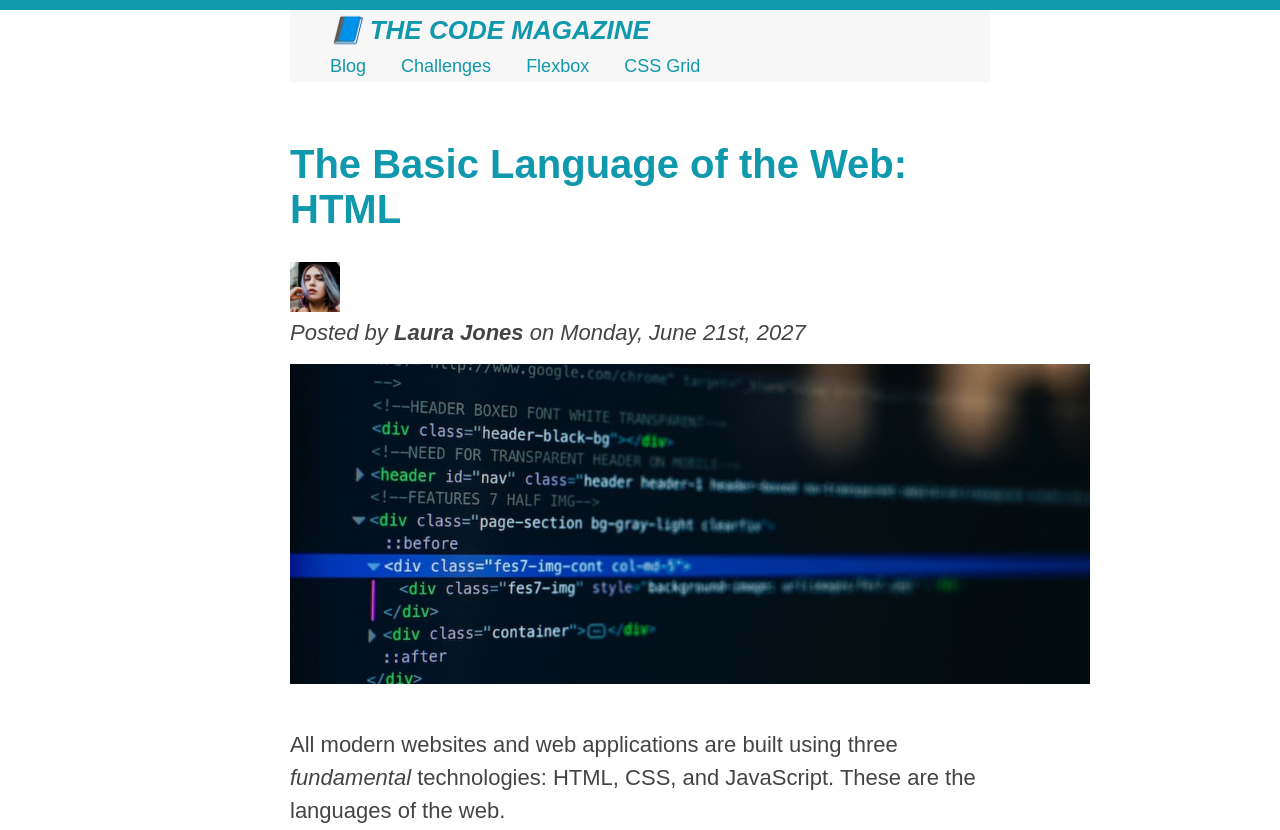
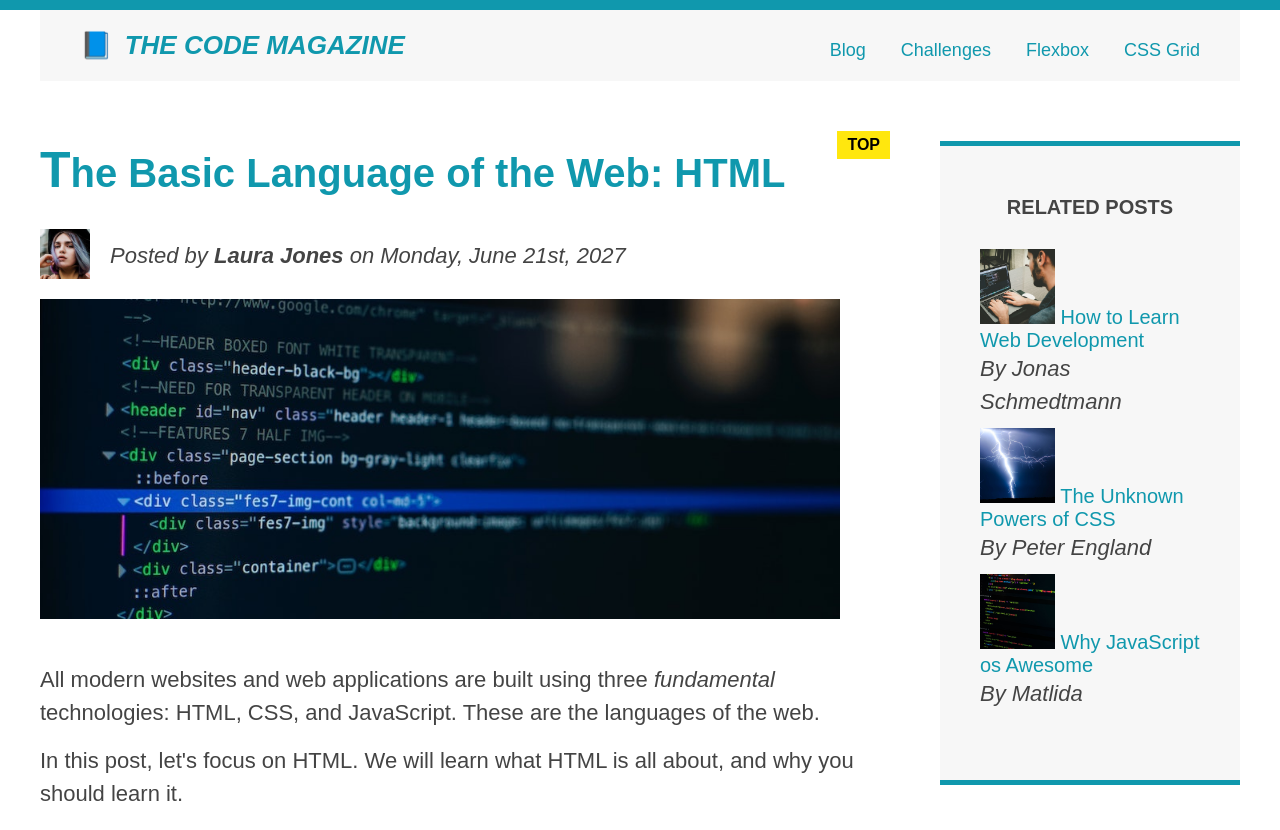
Before and after one commit to shashwat-syan/The-Code-Magazine, a plain HTML site: page index.html in a window 1280 px wide. Shown: the top 830 px of the page. Drawn offline with Linux system fonts and the light colour scheme.

Commit message:
build layout using floats

```diff
--- a/index.html
+++ b/index.html
@@ -8,7 +8,7 @@
   </head>
   <body>
     <div class="container">
-      <header class="main-header">
+      <header class="main-header clearfix">
         <h1>📘 The Code Magazine</h1>
         <nav>
           <a href="https://google.com">Blog</a>
@@ -16,6 +16,7 @@
           <a href="#">Flexbox</a>
           <a href="#">CSS Grid</a>
         </nav>
+        <!-- <div class="clear"></div> -->
         <!-- <p>Test paragraph</p> -->
       </header>
 
@@ -27,8 +28,9 @@
             alt="Image of the author"
             width="50"
             height="50"
+            class="author-img"
           />
-          <p id="author">
+          <p class="author">
             Posted by <strong><em>Laura Jones</em></strong> on Monday, June
             21st, 2027
           </p>
--- a/style.css
+++ b/style.css
@@ -2,6 +2,7 @@
   /* border-top: 10px solid #1098ad; */
   margin: 0;
   padding: 0;
+  box-sizing: border-box;
 }
 /* PAGE SECTIONS */
 body {
@@ -13,7 +14,7 @@ body {
   position: relative;
 }
 .container {
-  width: 700px;
+  width: 1200px;
   /* margin-left: auto;
   margin-right: auto; */
   /* Shorthand */
@@ -21,7 +22,7 @@ body {
 }
 .main-header {
   background-color: #f7f7f7;
-  padding: 5px 40px;
+  padding: 20px 40px;
   margin-bottom: 60px;
   /* height: 80px; */
 }
@@ -38,6 +39,7 @@ article {
 }
 .related {
   list-style: none;
+  margin-left: 0;
 }
 
 aside {
@@ -46,8 +48,8 @@ aside {
   border-bottom: 5px solid #1098ad;
   padding-top: 50px;
   padding-bottom: 50px;
-  padding: 50px 0;
-  width: 500px;
+  padding: 50px 40px;
+  box-sizing: border-box;
 }
 /* SMALLER ELEMENTS */
 h1,
@@ -77,6 +79,7 @@ h1 {
 h2 {
   font-size: 40px;
   margin-bottom: 30px;
+  position: relative;
 }
 
 h3 {
@@ -90,6 +93,7 @@ h4 {
   font-size: 20px;
   text-transform: uppercase;
   text-align: center;
+  margin-bottom: 30px;
 }
 
 p {
@@ -197,3 +201,76 @@ nav a:link:last-child {
   bottom: 50px;
   right: 50px;
 }
+
+h1::first-letter {
+  font-style: normal;
+  margin-right: 5px;
+}
+
+h2::first-letter {
+  font-size: 50px;
+}
+
+/* ADJACENT SIBLINK SELECTOR */
+/* h3 + p::first-line {
+  color: red;
+} */
+
+/* After & Before Pseudo elements */
+
+h2::after {
+  content: "TOP";
+  background-color: #ffe70e;
+  color: #000;
+  font-size: 16px;
+  font-weight: bold;
+  display: inline-block;
+  padding: 5px 10px;
+  position: absolute;
+  top: -10px;
+  right: -25px;
+}
+
+/* FLOATS */
+
+.author-img {
+  margin-bottom: 20px;
+  float: left;
+}
+
+.author {
+  float: left;
+  margin-top: 10px;
+  margin-left: 20px;
+}
+
+h1 {
+  float: left;
+}
+
+nav {
+  float: right;
+}
+
+.clear {
+  clear: both;
+}
+/* Clearfix hack */
+.clearfix::after {
+  clear: both;
+  content: " ";
+  display: block;
+}
+
+article {
+  width: 825px;
+  float: left;
+}
+aside {
+  width: 300px;
+  float: right;
+}
+
+footer {
+  clear: both;
+}
```
